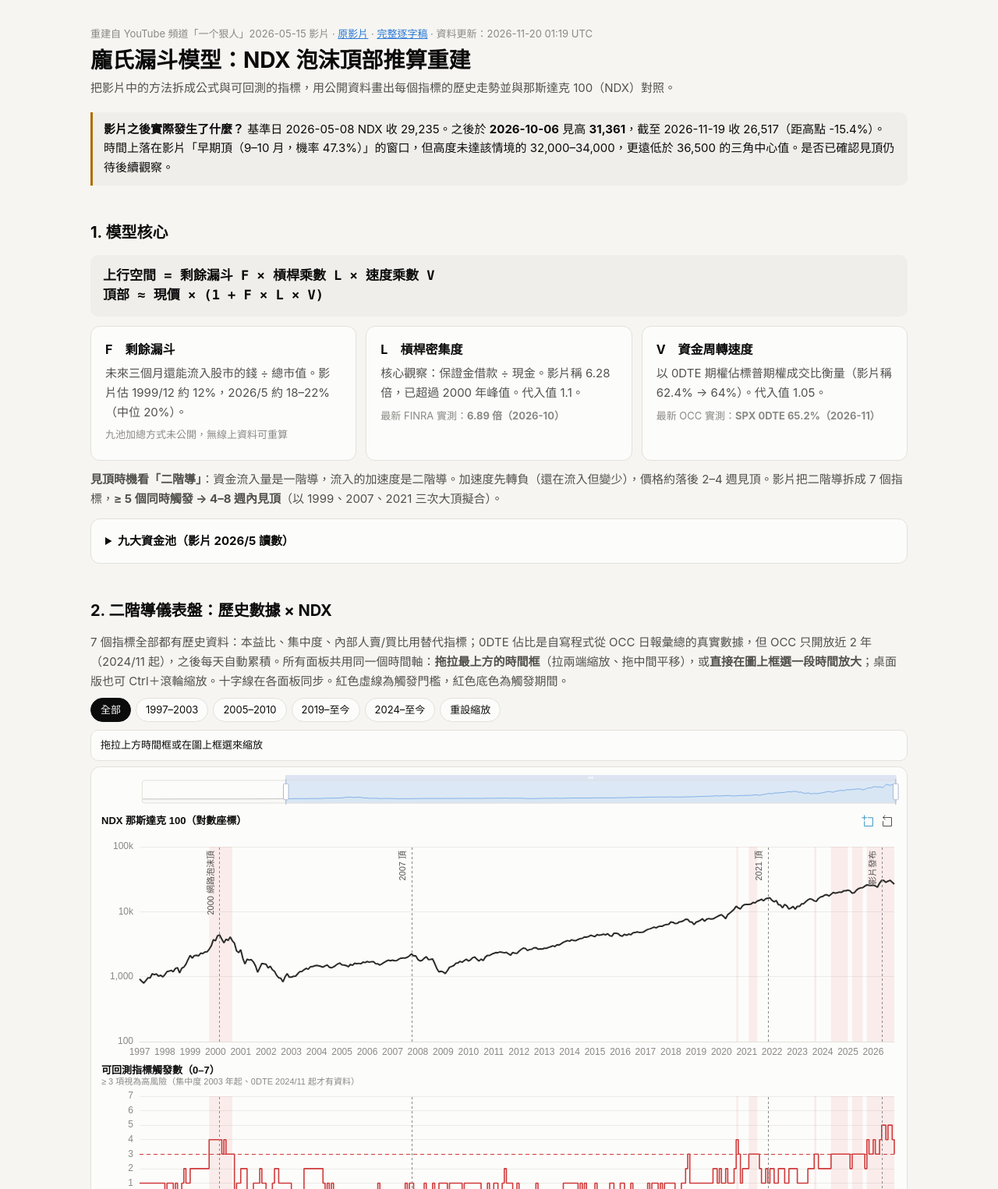
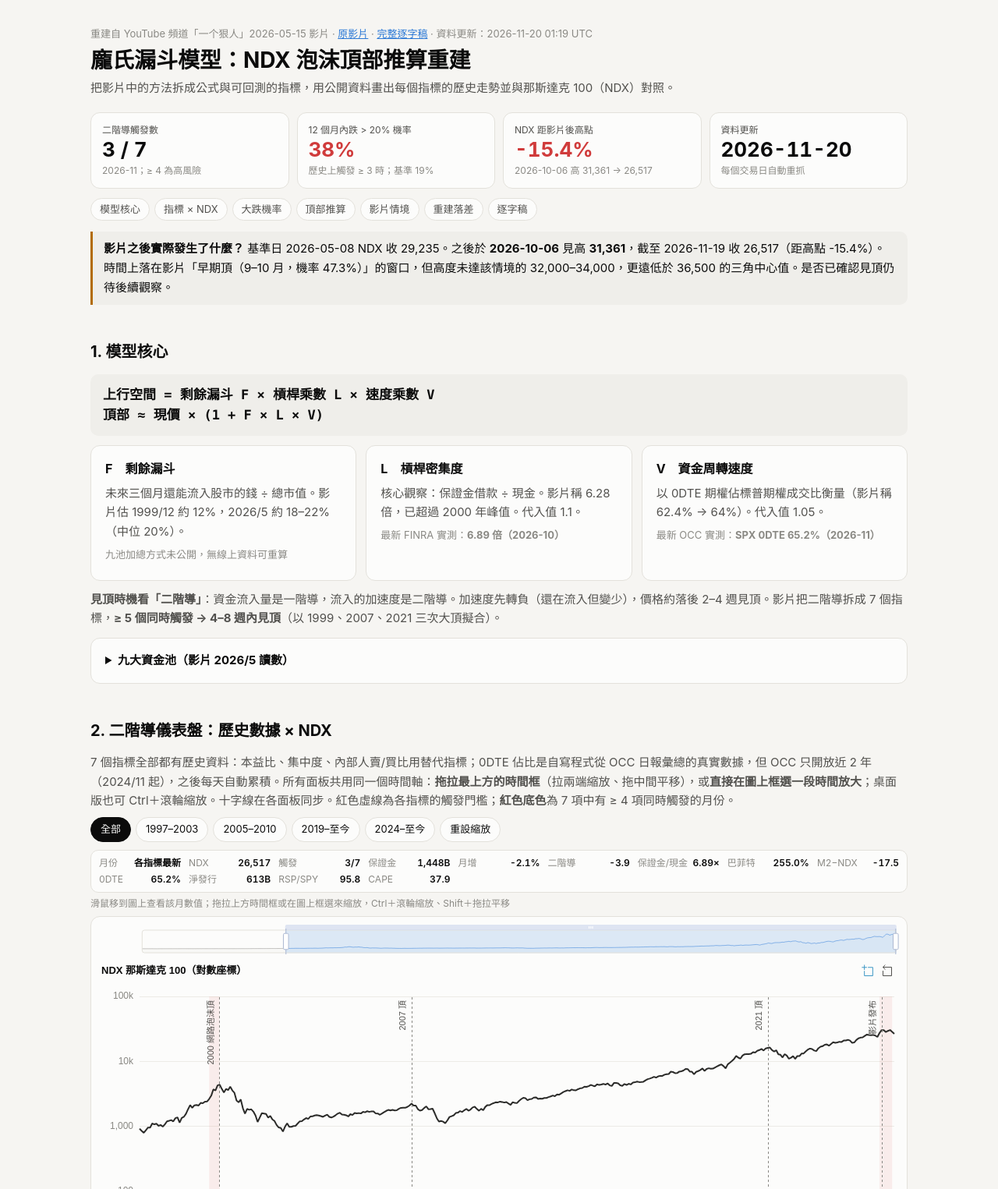
Before and after one commit to GarfieldHuang/ndx-ponzi-funnel, a plain HTML site: page index.html in a window 1280 px wide. Shown: the top 1525 px of the page at 78% size. Drawn offline with nearby package versions, Linux system fonts and the light colour scheme.

Commit message:
版面：觸發數 ≥ 4 才塗紅、讀數列固定格狀避免 hover 彈跳、sticky 限縮在圖表區、加入重點數字與章節導覽
Co-Authored-By: Claude Opus 5.5 <noreply@anthropic.com>

```diff
--- a/index.html
+++ b/index.html
@@ -59,8 +59,22 @@ td.num{font-variant-numeric:tabular-nums;white-space:nowrap}
 .toolbar{display:flex;flex-wrap:wrap;gap:6px;align-items:center;margin:8px 0 10px}
 .toolbar button{font:inherit;font-size:13px;border:1px solid var(--border);background:var(--surface);color:var(--text);padding:4px 12px;border-radius:999px;cursor:pointer}
 .toolbar button[aria-pressed="true"]{background:var(--text);color:var(--surface);border-color:var(--text)}
-.readout{position:sticky;top:0;z-index:5;background:var(--surface);border:1px solid var(--border);border-radius:10px;padding:8px 12px;font-size:13px;display:flex;flex-wrap:wrap;gap:4px 16px;font-variant-numeric:tabular-nums;margin-bottom:8px}
+.readout{position:sticky;top:0;z-index:5;background:var(--surface);border:1px solid var(--border);border-radius:10px;padding:6px 10px;font-size:12px;display:grid;grid-template-columns:repeat(auto-fill,minmax(104px,1fr));gap:2px 10px;font-variant-numeric:tabular-nums;margin-bottom:8px}
+.readout span{display:flex;justify-content:space-between;gap:6px;white-space:nowrap;min-width:0}
+.readout i{font-style:normal;color:var(--muted)}
 .readout b{font-weight:600}
+.hint{font-size:12px;color:var(--muted);margin:-4px 0 6px}
+.chartblock{position:relative}
+html{scroll-behavior:smooth} h2[id]{scroll-margin-top:12px}
+.hero{display:grid;grid-template-columns:repeat(auto-fit,minmax(150px,1fr));gap:10px;margin-top:18px}
+.hero .stat{background:var(--surface);border:1px solid var(--border);border-radius:12px;padding:12px 14px}
+.hero .k{font-size:12px;color:var(--text2)}
+.hero .v{font-size:26px;font-weight:700;line-height:1.25;font-variant-numeric:tabular-nums}
+.hero .d{font-size:12px;color:var(--muted)}
+.hero .v.hot{color:var(--critical)}
+.toc{display:flex;flex-wrap:wrap;gap:6px;margin-top:12px}
+.toc a{font-size:13px;text-decoration:none;color:var(--text2);border:1px solid var(--border);background:var(--surface);border-radius:999px;padding:3px 11px}
+.toc a:hover{color:var(--text);border-color:var(--text2)}
 .panel{background:var(--surface);border:1px solid var(--border);border-radius:12px;padding:10px 12px 4px;margin-bottom:8px}
 .panel header{display:flex;justify-content:space-between;align-items:baseline;gap:8px;flex-wrap:wrap}
 .panel h3{font-size:14px}
@@ -87,7 +101,7 @@ td.num{font-variant-numeric:tabular-nums;white-space:nowrap}
 #matrix td.cell small{display:block;color:var(--muted);font-size:10px;white-space:nowrap}
 #matrix tr.cur td{outline:2px solid var(--accent);outline-offset:-2px}
 footer{margin-top:48px;color:var(--muted);font-size:13px}
-@media (max-width:600px){h1{font-size:23px}.cv{height:140px}.cv.tall{height:210px}}
+@media (max-width:600px){.readout{grid-template-columns:repeat(3,1fr);font-size:11px;gap:1px 8px;padding:5px 8px}.hero .v{font-size:22px}h1{font-size:23px}.cv{height:140px}.cv.tall{height:210px}}
 </style>
 </head>
 <body>
@@ -99,9 +113,11 @@ footer{margin-top:48px;color:var(--muted);font-size:13px}
 <h1>龐氏漏斗模型：NDX 泡沫頂部推算重建</h1>
 <p class="sub">把影片中的方法拆成公式與可回測的指標，用公開資料畫出每個指標的歷史走勢並與那斯達克 100（NDX）對照。</p>
 
-<div id="verdict" class="note" style="margin-top:18px"></div>
+<div class="hero" id="hero"></div>
+<nav class="toc" aria-label="章節"><a href="#s1">模型核心</a><a href="#s2">指標 × NDX</a><a href="#s3">大跌機率</a><a href="#s4">頂部推算</a><a href="#s5">影片情境</a><a href="#s6">重建落差</a><a href="transcript.html">逐字稿</a></nav>
+<div id="verdict" class="note" style="margin-top:14px"></div>
 
-<h2>1. 模型核心</h2>
+<h2 id="s1">1. 模型核心</h2>
 <div class="formula">上行空間 = 剩餘漏斗 F × 槓桿乘數 L × 速度乘數 V<br>頂部 ≈ 現價 × (1 + F × L × V)</div>
 <div class="grid g3" style="margin-top:12px">
   <div class="card"><h3>F　剩餘漏斗</h3><p class="sub">未來三個月還能流入股市的錢 ÷ 總市值。影片估 1999/12 約 12%，2026/5 約 18–22%（中位 20%）。</p><p class="muted">九池加總方式未公開，無線上資料可重算</p></div>
@@ -126,17 +142,20 @@ footer{margin-top:48px;color:var(--muted);font-size:13px}
 <p class="muted">九池的權重與加總方式影片沒有公開，F 值無法用公開資料客觀重現，以下計算機讓你自己代入。</p>
 </details>
 
-<h2>2. 二階導儀表盤：歷史數據 × NDX</h2>
-<p class="sub">7 個指標全部都有歷史資料：本益比、集中度、內部人賣/買比用替代指標；0DTE 佔比是自寫程式從 OCC 日報彙總的真實數據，但 OCC 只開放近 2 年（2024/11 起），之後每天自動累積。所有面板共用同一個時間軸：<b>拖拉最上方的時間框</b>（拉兩端縮放、拖中間平移），或<b>直接在圖上框選一段時間放大</b>；桌面版也可 Ctrl＋滾輪縮放。十字線在各面板同步。紅色虛線為觸發門檻，紅色底色為觸發期間。</p>
+<h2 id="s2">2. 二階導儀表盤：歷史數據 × NDX</h2>
+<p class="sub">7 個指標全部都有歷史資料：本益比、集中度、內部人賣/買比用替代指標；0DTE 佔比是自寫程式從 OCC 日報彙總的真實數據，但 OCC 只開放近 2 年（2024/11 起），之後每天自動累積。所有面板共用同一個時間軸：<b>拖拉最上方的時間框</b>（拉兩端縮放、拖中間平移），或<b>直接在圖上框選一段時間放大</b>；桌面版也可 Ctrl＋滾輪縮放。十字線在各面板同步。紅色虛線為各指標的觸發門檻；<b>紅色底色</b>為 7 項中有 ≥ 4 項同時觸發的月份。</p>
 <div class="toolbar" id="ranges" role="group" aria-label="時間範圍"></div>
-<div class="readout" id="readout" aria-live="polite">拖拉上方時間框或在圖上框選來縮放</div>
+<div class="chartblock">
+<div class="readout" id="readout" aria-live="polite"></div>
+<p class="hint" id="hint"></p>
 <div id="chart" class="panel" style="padding:6px 4px"></div>
+</div>
 <p class="muted">本次更新實際使用的線上來源（<span id="updated2">—</span>）：<span id="srcList">—</span>。GitHub Actions 每個交易日自動重抓；任何來源全部失敗時該次更新會中止，不會沿用舊值。</p>
 
 <h3 style="margin-top:22px">7 指標現況</h3>
 <div class="tablewrap card" style="padding:4px 6px"><table id="dash"></table></div>
 
-<h2>3. 大跌機率（歷史回測）</h2>
+<h2 id="s3">3. 大跌機率（歷史回測）</h2>
 <p class="sub">「大跌」定義為：從某月收盤起，未來 N 個月內 NDX 的月最低價曾比該收盤低 X% 以上。機率 = 歷史上處於相同觸發狀態的月份中，之後真的發生大跌的比例（1997 年起）。</p>
 <div class="toolbar" role="group" aria-label="跌幅門檻"><span class="muted" style="margin-right:4px">跌幅門檻</span><span id="ddX"></span></div>
 <div class="toolbar" role="group" aria-label="條件"><span class="muted" style="margin-right:4px">比較條件</span><span id="ddMode"></span></div>
@@ -147,7 +166,7 @@ footer{margin-top:48px;color:var(--muted);font-size:13px}
 </div>
 <div class="note" style="margin-top:12px"><b>怎麼看這些數字。</b>相鄰月份高度重疊，真正獨立的樣本很少（例如觸發數 ≥ 4 的月份幾乎都集中在 1999–2000 年與 2026 年），所以括號中的 90% 信賴區間很寬。這是描述歷史頻率，不是模型預測；而且 0DTE 自 2024/11 起、集中度自 2003 年起才有資料，早期的觸發數可能被低估。</div>
 
-<h2>4. 頂部三角推算</h2>
+<h2 id="s4">4. 頂部三角推算</h2>
 <p class="sub">除了基準價自動帶入最新 NDX 收盤，其餘預設值（EPS、P/E、F/L/V、公允值、超調比）都是<b>影片作者的假設</b>，沒有公開的線上資料可以取代，請自行調整。</p>
 <div class="grid g3 calc">
   <div class="card"><h3>① 本益比擴張</h3>
@@ -174,7 +193,7 @@ footer{margin-top:48px;color:var(--muted);font-size:13px}
   <svg class="strip" id="strip" width="100%" role="img" aria-label="三種方法推算的頂部區間"></svg>
 </div>
 
-<h2>5. 影片的情境機率</h2>
+<h2 id="s5">5. 影片的情境機率</h2>
 <div class="grid g3">
   <div class="card"><h3>價位情境</h3><div class="tablewrap"><table>
     <tr><th>情境</th><th>NDX</th><th>機率</th></tr>
@@ -192,7 +211,7 @@ footer{margin-top:48px;color:var(--muted);font-size:13px}
   </table></div></div>
 </div>
 
-<h2>6. 重建時發現的落差</h2>
+<h2 id="s6">6. 重建時發現的落差</h2>
 <div class="grid" style="gap:10px">
   <div class="note bad"><b>「2000 年保證金/現金比 4.5–5 倍」對不上。</b>用 FINRA 公開資料（借方餘額 ÷ 現金帳戶自由信用餘額）計算，2000 年 3 月只有 <span id="r2000">—</span> 倍；比值首次達到 6.28 倍是在 <span id="r628">—</span>，而不是影片說的 2025 年 5 月（當時為 <span id="r2505">—</span> 倍）。另外 FINRA 在 2010 年 2 月改了統計口徑（圖上可見明顯跳升），前後不能直接比較，因此影片「超過 2000 年峰值 30%」的說法無法用公開資料驗證；能確定的只有 2010 年後的口徑下，比值已創新高。</div>
   <div class="note"><b>1999 年「預測」是回溯驗證。</b>F ≈ 12% 與「11–14 週」窗口是事後用當時資料重算，九池權重未公開，無法排除過度擬合。</div>
@@ -244,6 +263,7 @@ function init(data){
   buildPanels();
   buildDash();
   buildProb();
+  buildHero();
   buildVerdict();
   calc();
   document.querySelectorAll('.calc input').forEach(el=>el.addEventListener('input',calc));
@@ -256,7 +276,7 @@ function init(data){
 
 const PANELS = [
   {key:'ndx', title:'NDX 那斯達克 100（對數座標）', unit:'', d:0, tall:true, log:true, color:'--ndx'},
-  {key:'triggers', title:'可回測指標觸發數（0–7）', unit:' 項', d:0, color:'--critical', stepped:true, rule:'≥ 3 項視為高風險（集中度 2003 年起、0DTE 2024/11 起才有資料）', threshold:3, dir:'>='},
+  {key:'triggers', title:'可回測指標觸發數（0–7）', unit:' 項', d:0, color:'--critical', stepped:true, rule:'≥ 4 項視為高風險並在各面板塗紅（集中度 2003 年起、0DTE 2024/11 起才有資料）', threshold:4, dir:'>='},
   {key:'margin_debt', title:'保證金借款（十億美元）', unit:'', d:0, color:'--s1', rule:'FINRA 借方餘額'},
   {key:'margin_mom', title:'保證金月增率（一階導）與其變化（二階導）', unit:'%', d:1, color:'--s1', extra:{key:'margin_accel',label:'二階導（百分點）',color:'--s2'}, threshold:0, dir:'<', ruleKey:'margin_mom'},
   {key:'margin_cash', title:'保證金借款 ÷ 現金（倍）', unit:'×', d:2, color:'--s1', rule:'借方餘額 ÷ 現金帳戶自由信用餘額；2010/2 FINRA 口徑變更造成斷層；虛線 4.5× 為影片宣稱的 2000 年峰值', threshold:4.5, dir:'>'},
@@ -270,13 +290,6 @@ const PANELS = [
 
 function seriesOf(key){ return key==='triggers' ? triggers : D.series[key]; }
 
-function triggeredMask(p){
-  if (p.key==='ndx') return triggers.map(t=>t!=null&&t>=3);
-  if (p.ruleKey) return D.dates.map((_,i)=>RULES[p.ruleKey].fn(D.series,i)===true);
-  if (p.threshold==null) return null;
-  const v = seriesOf(p.key);
-  return v.map(x=> x==null?false : p.dir==='>'?x>p.threshold : p.dir==='>='?x>=p.threshold : x<p.threshold);
-}
 function maskAreas(mask){
   const out=[]; if(!mask) return out; let st=null;
   mask.forEach((on,i)=>{ if(on&&st==null) st=i; if((!on||i===mask.length-1)&&st!=null){ const en=on?i:i-1; out.push([{xAxis:D.dates[st]},{xAxis:D.dates[en]}]); st=null; } });
@@ -321,7 +334,7 @@ function buildPanels(){
       step:p.stepped?'end':false, lineStyle:{width:p.key==='ndx'?2:1.6, color:css(p.color)}, itemStyle:{color:css(p.color)},
       emphasis:{disabled:true}, sampling:'lttb',
       markLine:{silent:true, symbol:'none', lineStyle:{color:muted, type:[3,3], width:1}, data:markLineData},
-      markArea:{silent:true, itemStyle:{color:css('--critical-bg')}, data:maskAreas(triggeredMask(p))}});
+      markArea:{silent:true, itemStyle:{color:css('--critical-bg')}, data:maskAreas(triggers.map(t=>t!=null&&t>=4))}});
     if (p.extra) series.push({name:p.extra.label, type:'line', xAxisIndex:i, yAxisIndex:i, data:D.series[p.extra.key], showSymbol:false,
       lineStyle:{width:1.2, color:css(p.extra.color)}, itemStyle:{color:css(p.extra.color)}, emphasis:{disabled:true}});
     top += h + GAP;
@@ -352,6 +365,8 @@ function buildPanels(){
     tb.querySelectorAll('button').forEach(b=>b.setAttribute('aria-pressed', b.dataset.sv===String(opt.startValue)&&b.dataset.ev===String(opt.endValue))); });
   el.addEventListener('mouseleave',()=>setHover(null));
   RANGES.forEach(([_,a,b],k)=>{ const bt=tb.children[k]; bt.dataset.sv=D.dates.indexOf(a); bt.dataset.ev=b?D.dates.indexOf(b):D.dates.length-1; });
+  initReadout();
+  document.getElementById('hint').textContent = isTouch ? '點圖表查看該月數值；拖拉上方時間框兩端可縮放' : '滑鼠移到圖上查看該月數值；拖拉上方時間框或在圖上框選來縮放，Ctrl＋滾輪縮放、Shift＋拖拉平移';
   setRange('1997-01',null);
 }
 
@@ -361,14 +376,29 @@ function setRange(a,b){
 }
 
 let hoverIdx=null;
-function setHover(i){
-  if (i===hoverIdx) return; hoverIdx=i;
-  const r = document.getElementById('readout');
-  if (i==null){ r.textContent = isTouch ? '點圖表查看數值；拖拉上方時間框的兩端可縮放' : '拖拉上方時間框或在圖上框選來縮放；Ctrl＋滾輪縮放、Shift＋拖拉平移'; return; }
-  const s=D.series;
-  r.innerHTML = `<b>${D.dates[i]}</b><span>NDX <b>${fmt(s.ndx[i],0)}</b></span><span>觸發 <b>${triggers[i]??'—'}</b>/7</span>`+
-    `<span>保證金 <b>${fmt(s.margin_debt[i],0)}</b>B</span><span>月增 <b>${fmt(s.margin_mom[i])}</b>%</span><span>二階導 <b>${fmt(s.margin_accel[i])}</b></span>`+
-    `<span>保證金/現金 <b>${fmt(s.margin_cash[i],2)}</b>×</span><span>巴菲特 <b>${fmt(s.buffett[i])}</b>%</span><span>M2−NDX <b>${fmt(s.m2_ndx_gap[i])}</b></span><span>0DTE <b>${fmt(s.zero_dte[i])}</b>%</span><span>淨發行 <b>${fmt(s.issuance[i],0)}</b>B</span><span>RSP/SPY <b>${fmt(s.rsp_spy[i])}</b></span><span>CAPE <b>${fmt(s.cape[i])}</b></span>`;
+// 讀數列：固定 13 格，沒有 hover 時顯示最新月份 → 內容結構與高度永遠不變，圖表不會被推動
+const READ_FIELDS = [
+  ['月份', i=>D.dates[i]], ['NDX', i=>fmt(D.series.ndx[i],0)], ['觸發', i=>(triggers[i]??'—')+'/7'],
+  ['保證金', i=>fmt(D.series.margin_debt[i],0)+'B'], ['月增', i=>fmt(D.series.margin_mom[i])+'%'], ['二階導', i=>fmt(D.series.margin_accel[i])],
+  ['保證金/現金', i=>fmt(D.series.margin_cash[i],2)+'×'], ['巴菲特', i=>fmt(D.series.buffett[i])+'%'], ['M2−NDX', i=>fmt(D.series.m2_ndx_gap[i])],
+  ['0DTE', i=>fmt(D.series.zero_dte[i])+'%'], ['淨發行', i=>fmt(D.series.issuance[i],0)+'B'], ['RSP/SPY', i=>fmt(D.series.rsp_spy[i])], ['CAPE', i=>fmt(D.series.cape[i])],
+];
+function initReadout(){
+  document.getElementById('readout').innerHTML = READ_FIELDS.map(([k])=>`<span><i>${k}</i><b>—</b></span>`).join('');
+  setHover(null, true);
+}
+// 每個欄位對應的資料序列（用來在沒有 hover 時找各自的最新一筆）
+const READ_KEYS = [null,'ndx','__trig','margin_debt','margin_mom','margin_accel','margin_cash','buffett','m2_ndx_gap','zero_dte','issuance','rsp_spy','cape'];
+function lastIdx(key){ const v = key==='__trig' ? triggers : D.series[key]; for(let i=v.length-1;i>=0;i--) if(v[i]!=null) return i; return D.dates.length-1; }
+function setHover(i, force){
+  if (i===hoverIdx && !force) return; hoverIdx=i;
+  const cells = document.querySelectorAll('#readout b');
+  READ_FIELDS.forEach(([_,f],k)=>{
+    if (k===0){ cells[0].textContent = i==null ? '各指標最新' : D.dates[i]; return; }
+    const idx = i ?? lastIdx(READ_KEYS[k]);
+    cells[k].textContent = f(idx).replace('—%','—').replace('—B','—').replace('—×','—');
+    cells[k].title = i==null ? D.dates[idx] : '';
+  });
 }
 
 // ───────── 大跌機率（歷史條件頻率）─────────
@@ -447,7 +477,7 @@ function buildProb(){
     tooltip:{trigger:'axis', axisPointer:{type:'shadow'}, valueFormatter:v=>v+'%'},
     xAxis:{type:'category', data:labels, axisLabel:{color:css('--muted'), rotate:45, fontSize:10}, axisTick:{show:false}, axisLine:{lineStyle:{color:css('--border')}}},
     yAxis:{type:'value', axisLabel:{color:css('--muted'), formatter:'{value}%'}, splitLine:{lineStyle:{color:css('--grid')}}},
-    series:[{type:'bar', barMaxWidth:22, data:vals.map((v,i)=>({value:v, itemStyle:{color: i===H ? css('--muted') : (i>=bi&&i<bi+W&&hitN ? css('--critical') : css('--s1')), borderRadius:[4,4,0,0]}}))}]});
+    series:[{type:'bar', barMaxWidth:22, emphasis:{disabled:true}, cursor:'default', data:vals.map((v,i)=>({value:v, itemStyle:{color: i===H ? css('--muted') : (i>=bi&&i<bi+W&&hitN ? css('--critical') : css('--s1')), borderRadius:[4,4,0,0]}}))}]});
 
   // 機率矩陣
   const rows = BUCKETS.map(([lab,f])=>[lab,f]).concat([['全部（基準）',all]]);
@@ -475,6 +505,18 @@ function fillLive(data){
   set('issPos', runs.map(r=>r.length>1?`${r[0]}–${r.at(-1)}`:r[0]).join('、')||'無');
   set('updated2', data.updated);
   set('srcList', Object.entries(data.sources||{}).map(([k,v])=>`${k} ← ${v}`).join('；'));
+}
+
+function buildHero(){
+  const s=D.series, cs=curState();
+  const r12 = sample(predFor('ge',cs.k), 12, 20), b12 = sample(()=>true, 12, 20);
+  const pv=D.post_video, dd = pv ? (pv.last_close/pv.peak_high-1)*100 : null;
+  const stat=(k,v,d,hot)=>`<div class="stat"><div class="k">${k}</div><div class="v ${hot?'hot':''}">${v}</div><div class="d">${d}</div></div>`;
+  document.getElementById('hero').innerHTML =
+    stat('二階導觸發數', `${cs.k} / 7`, `${cs.date}；≥ 4 為高風險`, cs.k>=4) +
+    stat('12 個月內跌 > 20% 機率', pct(r12.p), `歷史上觸發 ≥ ${cs.k} 時；基準 ${pct(b12.p)}`, r12.p!=null && b12.p && r12.p>=b12.p*1.5) +
+    stat('NDX 距影片後高點', dd==null?'—':`${fmt(dd)}%`, pv?`${pv.peak_date} 高 ${fmt(pv.peak_high,0)} → ${fmt(pv.last_close,0)}`:'', dd!=null&&dd<=-10) +
+    stat('資料更新', D.updated.slice(0,10), '每個交易日自動重抓', false);
 }
 
 function lastOf(key){ const v=D.series[key]; for(let i=v.length-1;i>=0;i--) if(v[i]!=null) return [D.dates[i],v[i],i]; return [null,null,-1]; }
```
